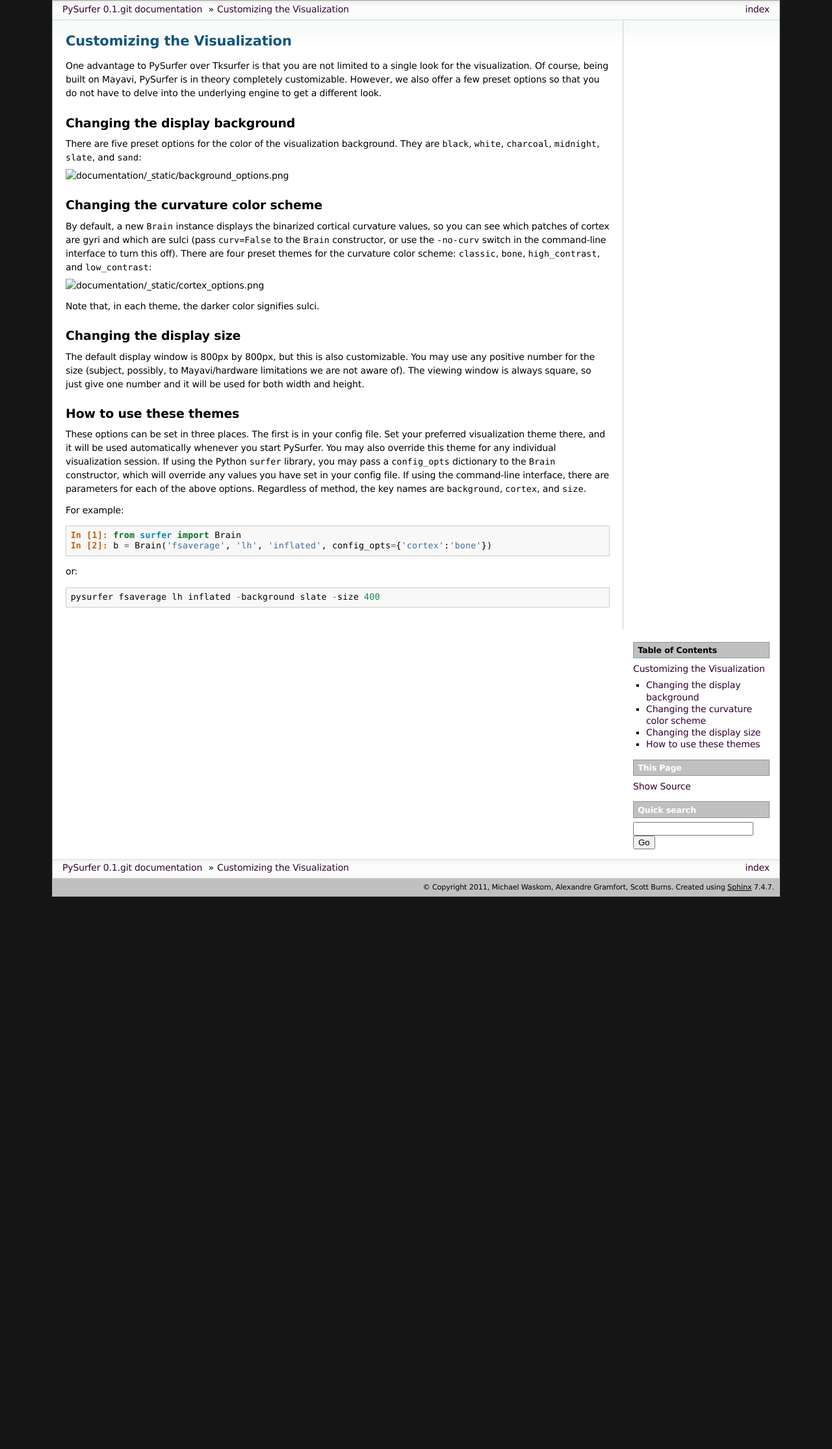
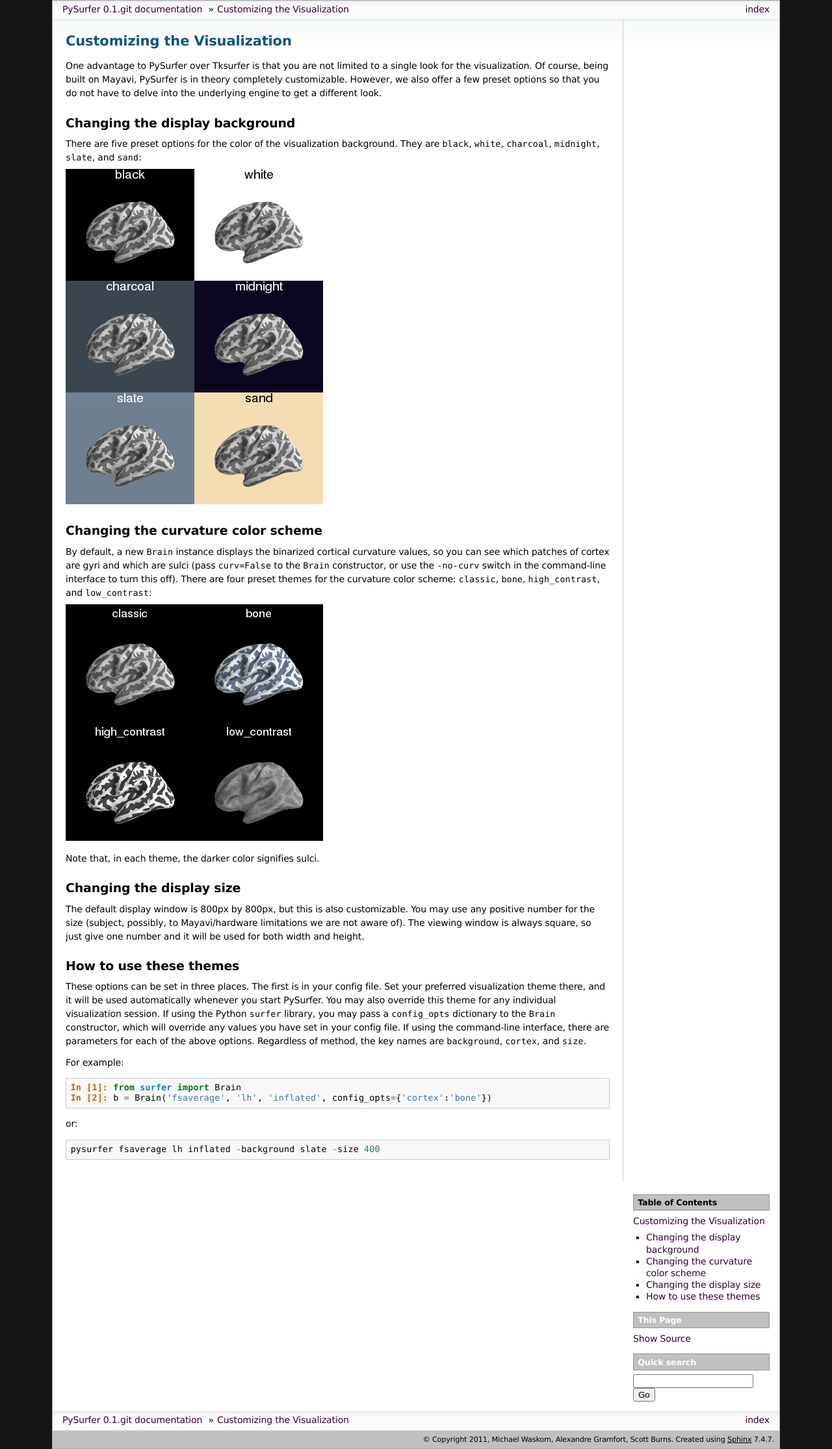
Before and after one commit to nipy/PySurfer, a Sphinx documentation site: the page built from doc/documentation/custom_viz.rst, in a window 1280 px wide. Shown: the whole page at 65% size. Built offline with Sphinx 7.4.7, drawn with Linux system fonts in a browser that asks for light colours; pages that are not in the unit, such as notebooks, are missing from menus; the version number is read from the project's files by our own code; before the commit the page ends 1380 px from its top, so only the background shows below that.

Commit message:
Fixing _static paths in new doc location

```diff
--- a/doc/documentation/command_line.rst
+++ b/doc/documentation/command_line.rst
@@ -20,7 +20,7 @@
 
 which will open a viewing session that looks like this:
 
-.. image:: _static/basic_session.png
+.. image:: ../_static/basic_session.png
 
 Manipulating the visualization
 ------------------------------
--- a/doc/documentation/custom_viz.rst
+++ b/doc/documentation/custom_viz.rst
@@ -16,7 +16,7 @@
 background. They are ``black``, ``white``, ``charcoal``, ``midnight``,
 ``slate``, and ``sand``:
 
-.. image:: _static/background_options.png
+.. image:: ../_static/background_options.png
 
 Changing the curvature color scheme
 -----------------------------------
@@ -29,7 +29,7 @@
 themes for the curvature color scheme: ``classic``, ``bone``,
 ``high_contrast``, and ``low_contrast``:
 
-.. image:: _static/cortex_options.png
+.. image:: ../_static/cortex_options.png
 
 Note that, in each theme, the darker color signifies sulci.
 
```
